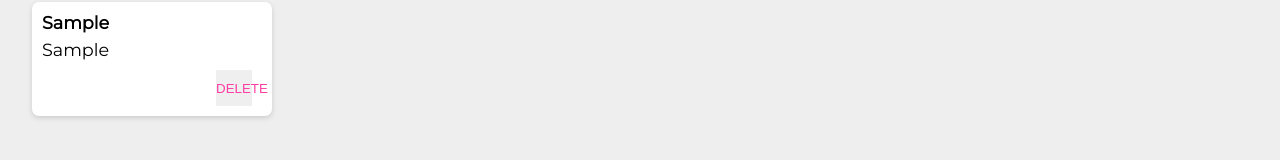
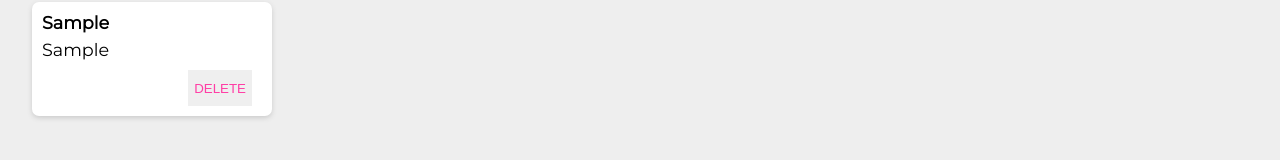
Before and after one commit to HarsikaKumari/secretVault, a React (Create React App) app: page / in a window 1280 px wide. Both pictures are taken after typing "Sample", "Sample" into the empty fields and a click on the button "Add". Shown: the part 279-439 px from the top of the page. Built offline with nearby package versions, Linux system fonts and the light colour scheme; a web font is replaced by a local one.

Commit message:
fix(style): fic delete button

```diff
--- a/src/App.css
+++ b/src/App.css
@@ -61,7 +61,7 @@ footer p {
   margin-right: 10px;
   color: #FF3EA5;
   border: none;
-  width: 36px;
+  padding: 0 6px;
   height: 36px;
   cursor: pointer;
   outline: none;
```
